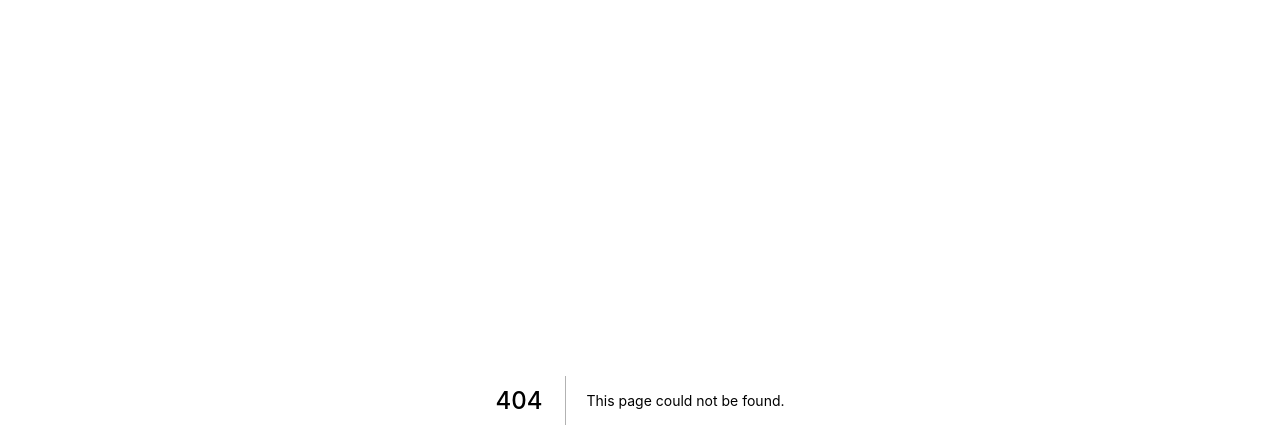
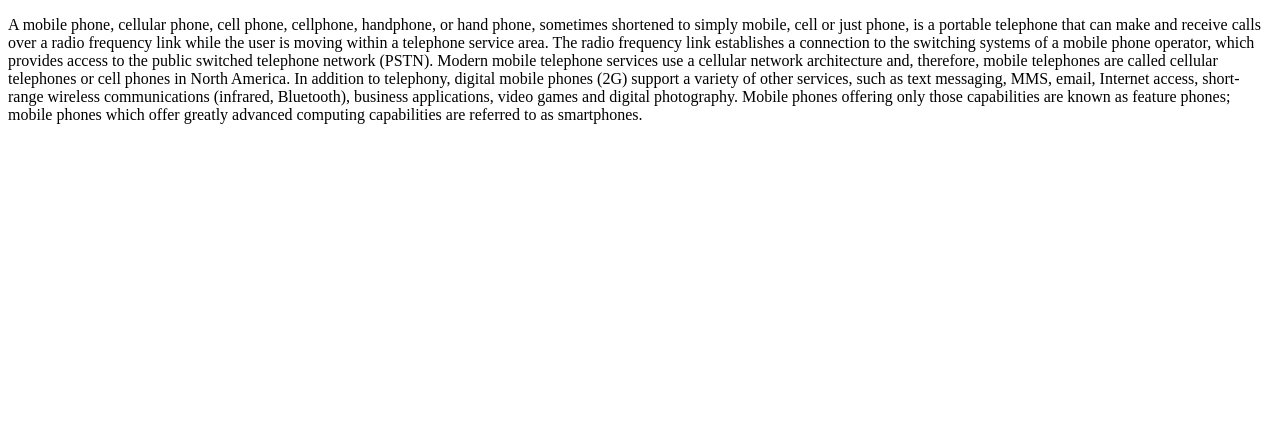
Before and after one commit to a-chakrawarti/Next.js-Fundamentals, a Next.js app: page /mobiles in a window 1280 px wide. Before the commit this address had no page. Shown: the top 448 px of the page. Built offline with nearby package versions, Linux system fonts and the light colour scheme.

Commit message:
Dynamic Routing and segments

```diff
--- /dev/null
+++ b/pages/mobiles/[brand]/[model].tsx
@@ -0,0 +1,5 @@
+const Model = () => {
+  return <div>C1-01</div>;
+};
+
+export default Model;
--- /dev/null
+++ b/pages/mobiles/[brand]/index.tsx
@@ -0,0 +1,5 @@
+const Brand = () => {
+  return <div>Nokia</div>;
+};
+
+export default Brand;
--- /dev/null
+++ b/pages/mobiles/index.tsx
@@ -0,0 +1,26 @@
+const Mobiles = () => {
+  return (
+    <div>
+      <p>
+        A mobile phone, cellular phone, cell phone, cellphone, handphone, or
+        hand phone, sometimes shortened to simply mobile, cell or just phone, is
+        a portable telephone that can make and receive calls over a radio
+        frequency link while the user is moving within a telephone service area.
+        The radio frequency link establishes a connection to the switching
+        systems of a mobile phone operator, which provides access to the public
+        switched telephone network (PSTN). Modern mobile telephone services use
+        a cellular network architecture and, therefore, mobile telephones are
+        called cellular telephones or cell phones in North America. In addition
+        to telephony, digital mobile phones (2G) support a variety of other
+        services, such as text messaging, MMS, email, Internet access,
+        short-range wireless communications (infrared, Bluetooth), business
+        applications, video games and digital photography. Mobile phones
+        offering only those capabilities are known as feature phones; mobile
+        phones which offer greatly advanced computing capabilities are referred
+        to as smartphones.
+      </p>
+    </div>
+  );
+};
+
+export default Mobiles;
```
